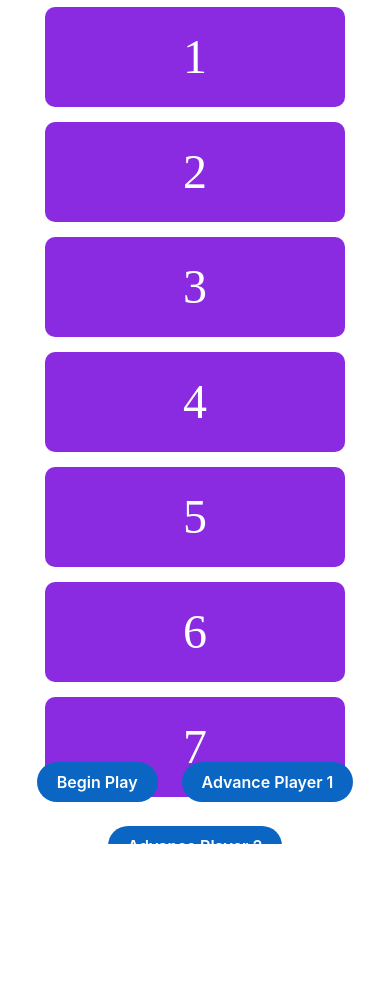
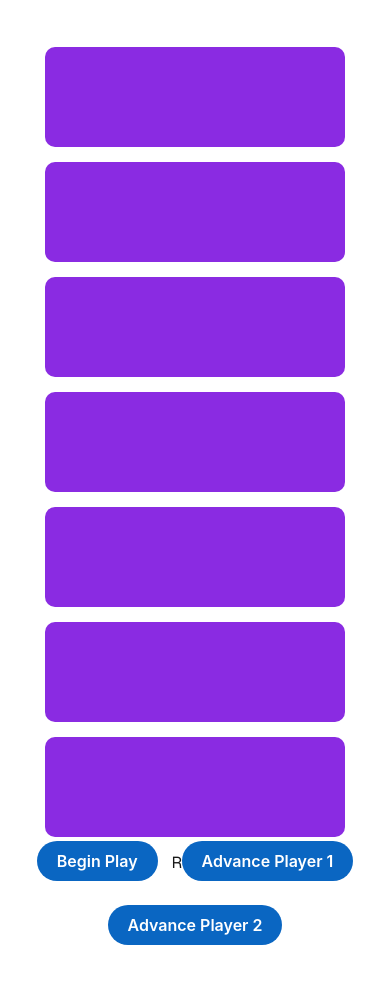
Before and after one commit to mercymorned/the-chase, a Next.js app: page / in a window 390 px wide. Shown: the top 984 px of the page. Before the commit the page ends 844 px from the top, so only its background shows below. Built offline with nearby package versions, Linux system fonts and the light colour scheme.

Commit message:
feat: add context to AdvancePlayerButton so that clicking the button updates an object on the main page

```diff
--- a/src/app/components/advance-player-button.js
+++ b/src/app/components/advance-player-button.js
@@ -1,19 +1,14 @@
 'use client';
 
-import { useState } from "react";
+import { useState, useContext } from "react";
 import styles from '.././page.module.css';
-import Board from '.././page.js';
+import useBoardContext from '.././context.js';
+
 
 export default function AdvancePlayerButton() {
-    const [style, setStyle] = useState(styles.currentQuestion);
+  const { name, setName } = useBoardContext();
 
-
-    const changeStyle = () => {
-      if (style !== styles.currentQuestion) setStyle(styles.currentQuestion);
-      if (style === styles.wonQuestion) setStyle(styles.chaser);
-      else setStyle(styles.wonQuestion);
-    };
-
-
-  return <button className={styles.button} onClick={changeStyle}>Advance Player 1</button>;
+  return (
+      <button className={styles.button} onClick={({name}) => setName('Sash')}>Advance Player 1</button>
+);
 }
--- a/src/app/components/bar-array.js
+++ b/src/app/components/bar-array.js
@@ -20,7 +20,7 @@ export default function Bar({id}) {
 
 
     return (
-    <div className={style} onClick={changeStyle}> {id}
+    <div className={style} onClick={changeStyle}>
       {/* <button className={styles.button} onClick={changeSelected}>Click Me</button> */}
     </div>
     );
--- a/src/app/context.js
+++ b/src/app/context.js
@@ -2,18 +2,21 @@
 
 import { createContext, useContext, useState } from "react";
 
-const BoardContext = createContext();
+const BoardContext = createContext(undefined);
 
 export function BoardWrapper({children}) {
-    let [state, setState] = useState('Hewwo');
+    let [name, setName] = useState('Ronan');
 
     return (
-        <BoardContext.Provider value={state}>
+        <BoardContext.Provider value={{
+            name,
+            setName
+        }}>
             {children}
         </BoardContext.Provider>
     )
 }
 
-export function useBoardContext() {
+export default function useBoardContext() {
     return useContext(BoardContext);
 }
--- a/src/app/page.js
+++ b/src/app/page.js
@@ -6,7 +6,7 @@ import InputBar from "./components/input-bar.js";
 import StartButton from './components/start-button.js'
 import AdvancePlayerButton from './components/advance-player-button.js';
 import AdvanceChaserButton from './components/advance-chaser-button.js'
-import BoardWrapper from './context.js'
+import useBoardContext from './context.js'
 import { useState } from "react";
 
 function Board() {
@@ -26,12 +26,14 @@ function Board() {
 }
 
 export default function HomePage() {
+  const { name, setName } = useBoardContext();
 
   return (
     <div className={styles.page}>
       <main className={styles.main}>
 
           <Board />
+          {name}
 
       </main>
       <footer className={styles.footer}>
--- a/src/app/page.module.css
+++ b/src/app/page.module.css
@@ -11,8 +11,8 @@
   align-items: center;
   justify-items: center;
   min-height: 100svh;
-  padding: 0;
-  gap: 0;
+  padding: 10px;
+  gap: 10px;
   font-family: var(--font-geist-sans);
 }
 
@@ -103,8 +103,8 @@ a.secondary {
 
 @media (max-width: 600px) {
   .page {
-    padding: 0px;
-    padding-bottom: 10px;
+    padding: 32px;
+    padding-bottom: 80px;
   }
 
   .main {
@@ -133,7 +133,7 @@ a.secondary {
 }
 
 .square {
-  margin-bottom: 0;
+  margin-bottom: 10px;
   width: 300px;
   height: 100px;
   background: #e5a0c6;
```
